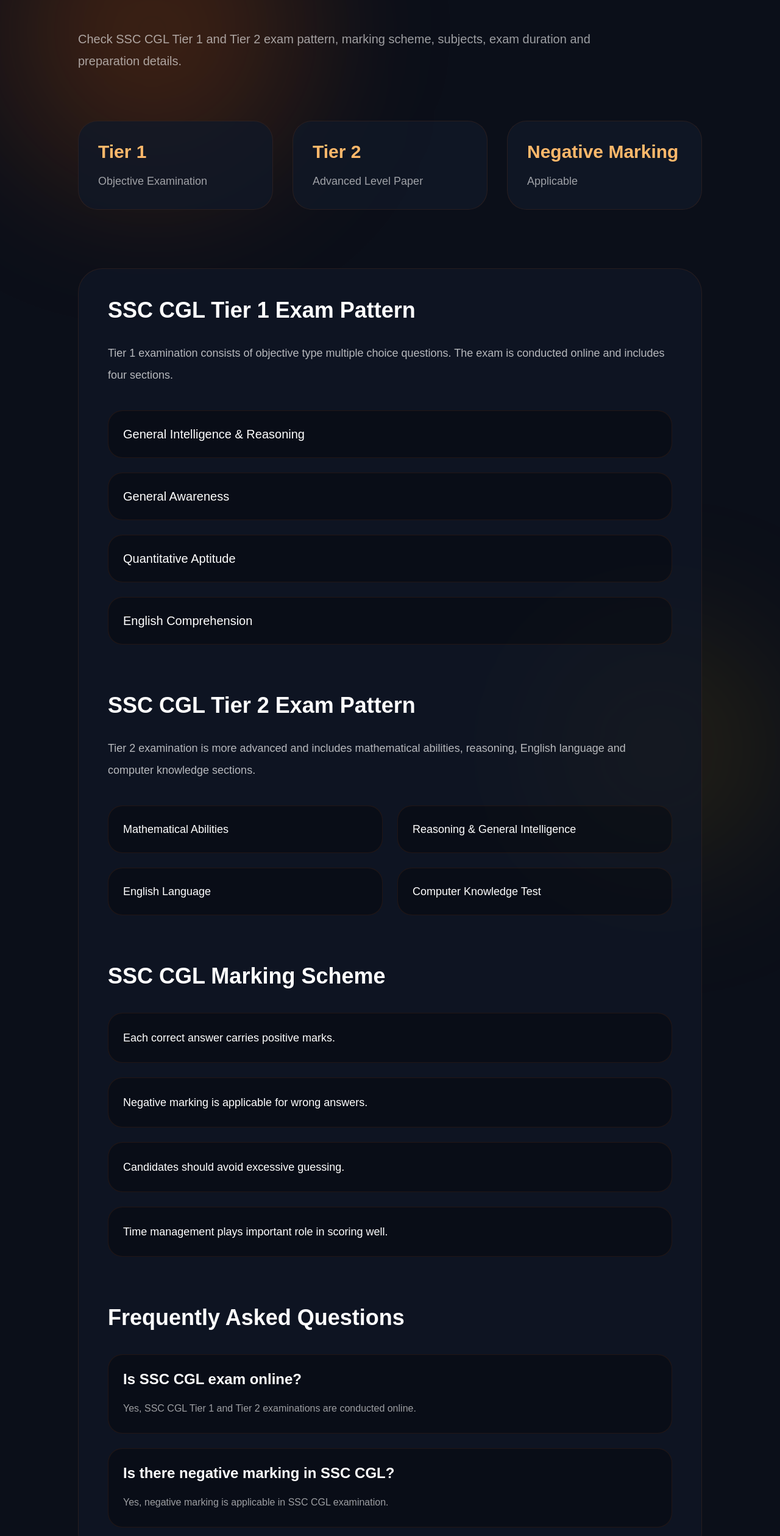
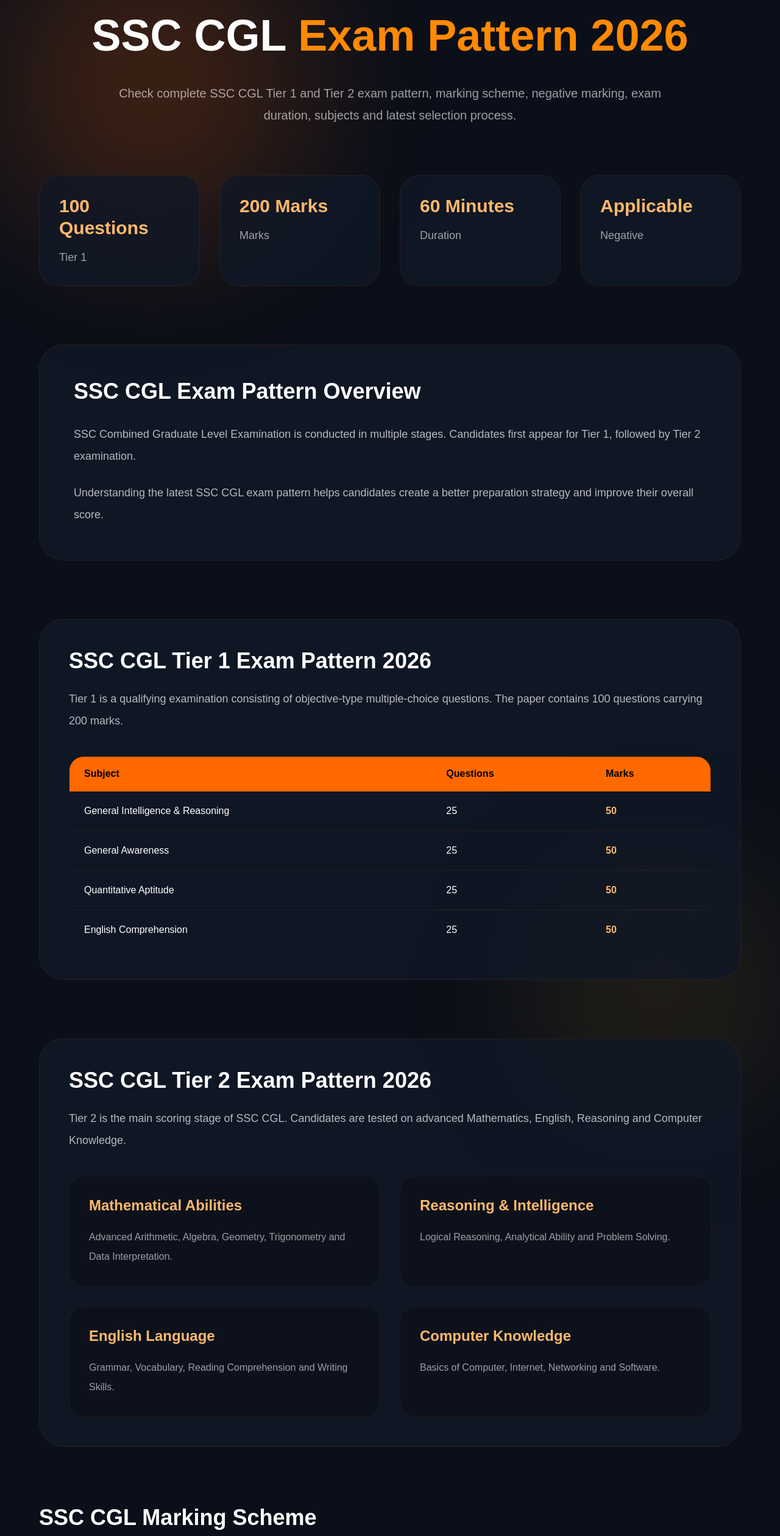
Before and after one commit to payadav142-rgb/ssc-tools-hub, a Next.js app: page /ssc-cgl-exam-pattern in a window 1280 px wide. Shown: the part 200-2719 px from the top of the page at 61% size. Built offline with nearby package versions, Linux system fonts and the light colour scheme; no server answers.

Commit message:
Improve SSC CGL Exam Pattern page

```diff
--- a/app/ssc-cgl-exam-pattern/page.tsx
+++ b/app/ssc-cgl-exam-pattern/page.tsx
@@ -1,20 +1,22 @@
 import type { Metadata } from "next";
-
 import Link from "next/link";
 
+import Navbar from "../../components/Navbar";
+import ToolContainer from "../../components/ToolContainer";
+
 export const metadata: Metadata = {
-
   title:
     "SSC CGL Exam Pattern 2026 — Tier 1 & Tier 2 Pattern",
 
   description:
-    "Check SSC CGL exam pattern 2026 including Tier 1, Tier 2, marking scheme and subject details.",
-
+    "Check SSC CGL exam pattern 2026 including Tier 1, Tier 2, marking scheme, negative marking and subject-wise details.",
 };
 
 export default function Page() {
+  return (
+    <ToolContainer>
 
-  return (
+      <Navbar />
 
       <main className="min-h-screen bg-[#0B0F19] text-white overflow-hidden relative">
 
@@ -25,50 +27,49 @@ export default function Page() {
 
         <section className="relative z-10 px-6 py-20">
 
-        <div className="max-w-5xl mx-auto">
+          <div className="max-w-6xl mx-auto">
 
             {/* Hero */}
-          <div>
+            <div className="text-center">
 
               <p className="text-orange-300 font-medium">
-
                 SSC CGL 2026
-
               </p>
 
               <h1 className="text-5xl md:text-7xl font-extrabold leading-tight mt-5">
-
-              SSC CGL Exam Pattern 2026
-
+                SSC CGL <span className="text-orange-400">Exam Pattern 2026</span>
               </h1>
 
-            <p className="text-white/60 text-xl leading-9 mt-8 max-w-4xl">
-
-              Check SSC CGL Tier 1 and Tier 2 exam pattern,
-              marking scheme, subjects, exam duration
-              and preparation details.
-
+              <p className="text-white/60 text-lg md:text-xl leading-9 mt-8 max-w-4xl mx-auto">
+                Check complete SSC CGL Tier 1 and Tier 2 exam pattern,
+                marking scheme, negative marking, exam duration,
+                subjects and latest selection process.
               </p>
 
             </div>
 
             {/* Quick Cards */}
-          <div className="grid md:grid-cols-3 gap-8 mt-20">
+            <div className="grid md:grid-cols-4 gap-8 mt-20">
 
               {[
                 {
                   title: "Tier 1",
-                desc: "Objective Examination",
+                  value: "100 Questions",
                 },
 
                 {
-                title: "Tier 2",
-                desc: "Advanced Level Paper",
+                  title: "Marks",
+                  value: "200 Marks",
                 },
 
                 {
-                title: "Negative Marking",
-                desc: "Applicable",
+                  title: "Duration",
+                  value: "60 Minutes",
+                },
+
+                {
+                  title: "Negative",
+                  value: "Applicable",
                 },
 
               ].map((item, index) => (
@@ -79,15 +80,11 @@ export default function Page() {
                 >
 
                   <h2 className="text-3xl font-bold text-orange-300">
-
-                  {item.title}
-
+                    {item.value}
                   </h2>
 
                   <p className="text-white/60 mt-4 text-lg">
-
-                  {item.desc}
-
+                    {item.title}
                   </p>
 
                 </div>
@@ -96,40 +93,148 @@ export default function Page() {
 
             </div>
 
-          {/* Tier 1 */}
-          <div className="mt-24 bg-[#111827]/70 border border-orange-500/10 rounded-[40px] p-8 md:p-12">
+            {/* Overview */}
+            <div className="mt-24 bg-[#111827]/80 border border-orange-500/10 rounded-[40px] p-10 md:p-14">
 
               <h2 className="text-4xl font-bold">
-
-              SSC CGL Tier 1 Exam Pattern
-
+                SSC CGL Exam Pattern Overview
               </h2>
 
               <p className="text-white/70 text-lg leading-9 mt-8">
-
-              Tier 1 examination consists of objective type multiple choice questions.
-              The exam is conducted online and includes four sections.
-
+                SSC Combined Graduate Level Examination is conducted in
+                multiple stages. Candidates first appear for Tier 1,
+                followed by Tier 2 examination.
               </p>
 
-            <div className="space-y-6 mt-10">
+              <p className="text-white/70 text-lg leading-9 mt-6">
+                Understanding the latest SSC CGL exam pattern helps
+                candidates create a better preparation strategy and
+                improve their overall score.
+              </p>
+
+            </div>
+                      {/* Tier 1 Detailed Pattern */}
+          <div className="mt-24 bg-[#111827]/80 border border-orange-500/10 rounded-[40px] p-8 md:p-12">
+
+            <h2 className="text-4xl font-bold">
+              SSC CGL Tier 1 Exam Pattern 2026
+            </h2>
+
+            <p className="text-white/70 text-lg leading-9 mt-6">
+              Tier 1 is a qualifying examination consisting of
+              objective-type multiple-choice questions. The paper
+              contains 100 questions carrying 200 marks.
+            </p>
+
+            <div className="overflow-x-auto mt-10">
+
+              <table className="w-full border border-orange-500/10 rounded-3xl overflow-hidden">
+
+                <thead className="bg-orange-500 text-black">
+
+                  <tr>
+                    <th className="px-6 py-4 text-left">
+                      Subject
+                    </th>
+
+                    <th className="px-6 py-4 text-left">
+                      Questions
+                    </th>
+
+                    <th className="px-6 py-4 text-left">
+                      Marks
+                    </th>
+                  </tr>
+
+                </thead>
+
+                <tbody>
 
                   {[
-                "General Intelligence & Reasoning",
-                "General Awareness",
-                "Quantitative Aptitude",
-                "English Comprehension",
+                    ["General Intelligence & Reasoning", "25", "50"],
+                    ["General Awareness", "25", "50"],
+                    ["Quantitative Aptitude", "25", "50"],
+                    ["English Comprehension", "25", "50"],
+                  ].map((row) => (
+
+                    <tr
+                      key={row[0]}
+                      className="border-t border-orange-500/10"
+                    >
+
+                      <td className="px-6 py-5">
+                        {row[0]}
+                      </td>
+
+                      <td className="px-6 py-5">
+                        {row[1]}
+                      </td>
+
+                      <td className="px-6 py-5 text-orange-300 font-semibold">
+                        {row[2]}
+                      </td>
+
+                    </tr>
+
+                  ))}
+
+                </tbody>
+
+              </table>
+
+            </div>
+
+          </div>
+
+          {/* Tier 2 Pattern */}
+          <div className="mt-24 bg-[#111827]/80 border border-orange-500/10 rounded-[40px] p-8 md:p-12">
+
+            <h2 className="text-4xl font-bold">
+              SSC CGL Tier 2 Exam Pattern 2026
+            </h2>
+
+            <p className="text-white/70 text-lg leading-9 mt-6">
+              Tier 2 is the main scoring stage of SSC CGL.
+              Candidates are tested on advanced Mathematics,
+              English, Reasoning and Computer Knowledge.
+            </p>
+
+            <div className="grid md:grid-cols-2 gap-8 mt-10">
+
+              {[
+                {
+                  title: "Mathematical Abilities",
+                  desc: "Advanced Arithmetic, Algebra, Geometry, Trigonometry and Data Interpretation.",
+                },
+
+                {
+                  title: "Reasoning & Intelligence",
+                  desc: "Logical Reasoning, Analytical Ability and Problem Solving.",
+                },
+
+                {
+                  title: "English Language",
+                  desc: "Grammar, Vocabulary, Reading Comprehension and Writing Skills.",
+                },
+
+                {
+                  title: "Computer Knowledge",
+                  desc: "Basics of Computer, Internet, Networking and Software.",
+                },
+
               ].map((item) => (
 
                 <div
-                  key={item}
-                  className="bg-black/30 border border-orange-500/10 rounded-3xl p-6"
+                  key={item.title}
+                  className="bg-black/20 border border-orange-500/10 rounded-3xl p-8"
                 >
 
-                  <p className="text-xl font-medium">
+                  <h3 className="text-2xl font-bold text-orange-300">
+                    {item.title}
+                  </h3>
 
-                    {item}
-
+                  <p className="text-white/60 leading-8 mt-5">
+                    {item.desc}
                   </p>
 
                 </div>
@@ -138,38 +243,31 @@ export default function Page() {
 
             </div>
 
-            {/* Tier 2 */}
-            <h2 className="text-4xl font-bold mt-20">
+          </div>
 
-              SSC CGL Tier 2 Exam Pattern
+          {/* Marking Scheme */}
+          <div className="mt-24">
 
+            <h2 className="text-4xl font-bold">
+              SSC CGL Marking Scheme
             </h2>
 
-            <p className="text-white/70 text-lg leading-9 mt-8">
-
-              Tier 2 examination is more advanced and includes mathematical abilities,
-              reasoning, English language and computer knowledge sections.
-
-            </p>
-
-            <div className="grid md:grid-cols-2 gap-6 mt-10">
+            <div className="grid md:grid-cols-2 gap-8 mt-10">
 
               {[
-                "Mathematical Abilities",
-                "Reasoning & General Intelligence",
-                "English Language",
-                "Computer Knowledge Test",
+                "Each correct answer carries positive marks.",
+                "Negative marking is applicable for wrong answers.",
+                "Avoid random guessing during examination.",
+                "Accuracy is as important as speed.",
               ].map((item) => (
 
                 <div
                   key={item}
-                  className="bg-black/30 border border-orange-500/10 rounded-3xl p-6"
+                  className="bg-[#111827]/70 border border-orange-500/10 rounded-3xl p-6"
                 >
 
-                  <p className="text-lg font-medium">
-
-                    {item}
-
+                  <p className="text-lg leading-8">
+                    ✅ {item}
                   </p>
 
                 </div>
@@ -178,76 +276,51 @@ export default function Page() {
 
             </div>
 
-            {/* Marking Scheme */}
-            <h2 className="text-4xl font-bold mt-20">
+          </div>
+                    {/* FAQ */}
+          <div className="mt-24">
 
-              SSC CGL Marking Scheme
-
+            <h2 className="text-4xl font-bold">
+              Frequently Asked Questions
             </h2>
 
             <div className="space-y-6 mt-10">
 
-              {[
-                "Each correct answer carries positive marks.",
-                "Negative marking is applicable for wrong answers.",
-                "Candidates should avoid excessive guessing.",
-                "Time management plays important role in scoring well.",
-              ].map((item) => (
+              <div className="bg-[#111827]/80 border border-orange-500/10 rounded-3xl p-8">
 
-                <div
-                  key={item}
-                  className="bg-black/30 border border-orange-500/10 rounded-3xl p-6"
-                >
+                <h3 className="text-2xl font-semibold">
+                  Is SSC CGL conducted online?
+                </h3>
 
-                  <p className="text-lg leading-8">
-
-                    {item}
-
+                <p className="text-white/60 leading-8 mt-4">
+                  Yes, SSC CGL Tier 1 and Tier 2 examinations
+                  are conducted in online CBT mode.
                 </p>
 
               </div>
 
-              ))}
-
-            </div>
-
-            {/* FAQ */}
-            <h2 className="text-4xl font-bold mt-20">
-
-              Frequently Asked Questions
-
-            </h2>
-
-            <div className="space-y-6 mt-10">
-
-              <div className="bg-black/30 border border-orange-500/10 rounded-3xl p-6">
+              <div className="bg-[#111827]/80 border border-orange-500/10 rounded-3xl p-8">
 
                 <h3 className="text-2xl font-semibold">
-
-                  Is SSC CGL exam online?
-
+                  How many questions are asked in SSC CGL Tier 1?
                 </h3>
 
-                <p className="text-white/60 mt-4 leading-8">
-
-                  Yes, SSC CGL Tier 1 and Tier 2 examinations are conducted online.
-
+                <p className="text-white/60 leading-8 mt-4">
+                  SSC CGL Tier 1 consists of 100 questions
+                  carrying a total of 200 marks.
                 </p>
 
               </div>
 
-              <div className="bg-black/30 border border-orange-500/10 rounded-3xl p-6">
+              <div className="bg-[#111827]/80 border border-orange-500/10 rounded-3xl p-8">
 
                 <h3 className="text-2xl font-semibold">
-
                   Is there negative marking in SSC CGL?
-
                 </h3>
 
-                <p className="text-white/60 mt-4 leading-8">
-
-                  Yes, negative marking is applicable in SSC CGL examination.
-
+                <p className="text-white/60 leading-8 mt-4">
+                  Yes, SSC CGL has negative marking for
+                  incorrect answers.
                 </p>
 
               </div>
@@ -259,45 +332,50 @@ export default function Page() {
           {/* Internal Links */}
           <div className="grid md:grid-cols-3 gap-8 mt-24">
 
-            {[
-              {
-                title: "SSC CGL Syllabus",
-                link: "/ssc-cgl-syllabus",
-              },
-
-              {
-                title: "SSC CGL Salary",
-                link: "/ssc-cgl-salary",
-              },
-
-              {
-                title: "SSC CGL Cutoff",
-                link: "/ssc-cgl-cutoff",
-              },
-
-            ].map((item) => (
-
             <Link
-                key={item.title}
-                href={item.link}
+              href="/ssc-cgl-syllabus"
               className="group bg-[#111827]/80 border border-orange-500/10 rounded-[32px] p-8 hover:border-orange-500/40 transition-all"
             >
 
               <h3 className="text-2xl font-bold group-hover:text-orange-300 transition">
-
-                  {item.title}
-
+                SSC CGL Syllabus
               </h3>
 
               <p className="text-white/50 mt-4">
-
-                  Read More →
-
+                Complete topic-wise syllabus →
               </p>
 
             </Link>
 
-            ))}
+            <Link
+              href="/ssc-cgl-cutoff"
+              className="group bg-[#111827]/80 border border-orange-500/10 rounded-[32px] p-8 hover:border-orange-500/40 transition-all"
+            >
+
+              <h3 className="text-2xl font-bold group-hover:text-orange-300 transition">
+                SSC CGL Cutoff
+              </h3>
+
+              <p className="text-white/50 mt-4">
+                Expected & previous year cutoff →
+              </p>
+
+            </Link>
+
+            <Link
+              href="/ssc-cgl-salary"
+              className="group bg-[#111827]/80 border border-orange-500/10 rounded-[32px] p-8 hover:border-orange-500/40 transition-all"
+            >
+
+              <h3 className="text-2xl font-bold group-hover:text-orange-300 transition">
+                SSC CGL Salary
+              </h3>
+
+              <p className="text-white/50 mt-4">
+                In-hand salary & allowances →
+              </p>
+
+            </Link>
 
           </div>
 
@@ -307,6 +385,8 @@ export default function Page() {
 
     </main>
 
+    </ToolContainer>
+
   );
 
 }
```
Lines whose indentation alone changed are shown as unchanged.
